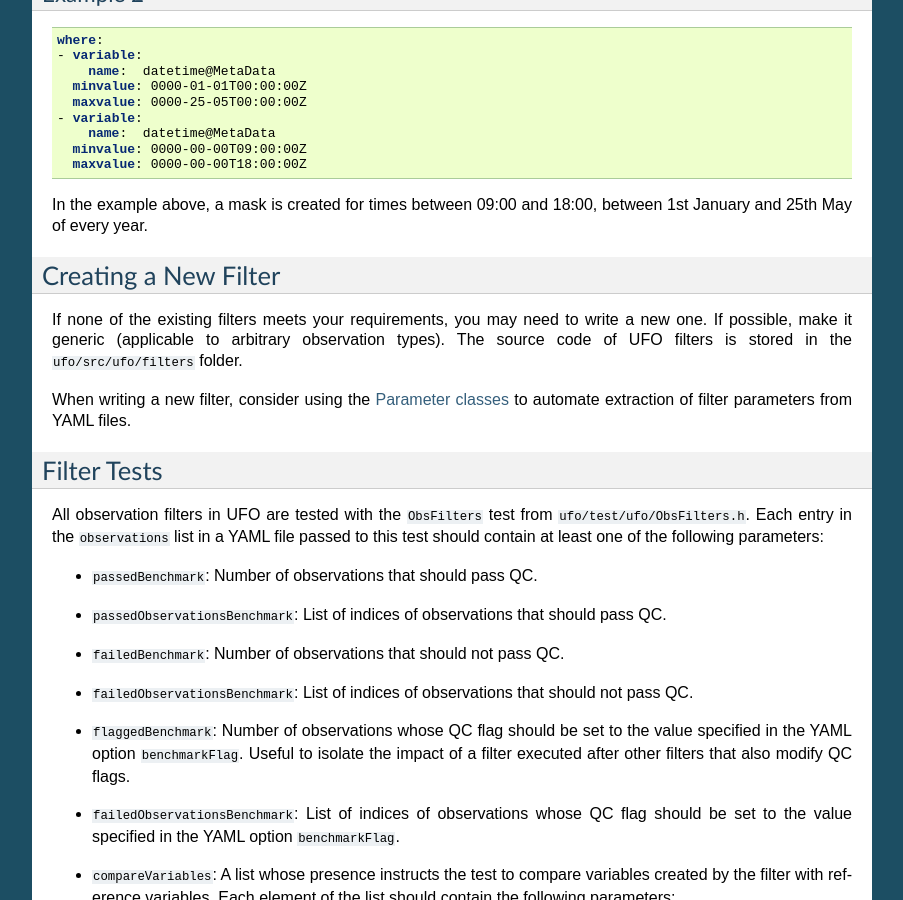
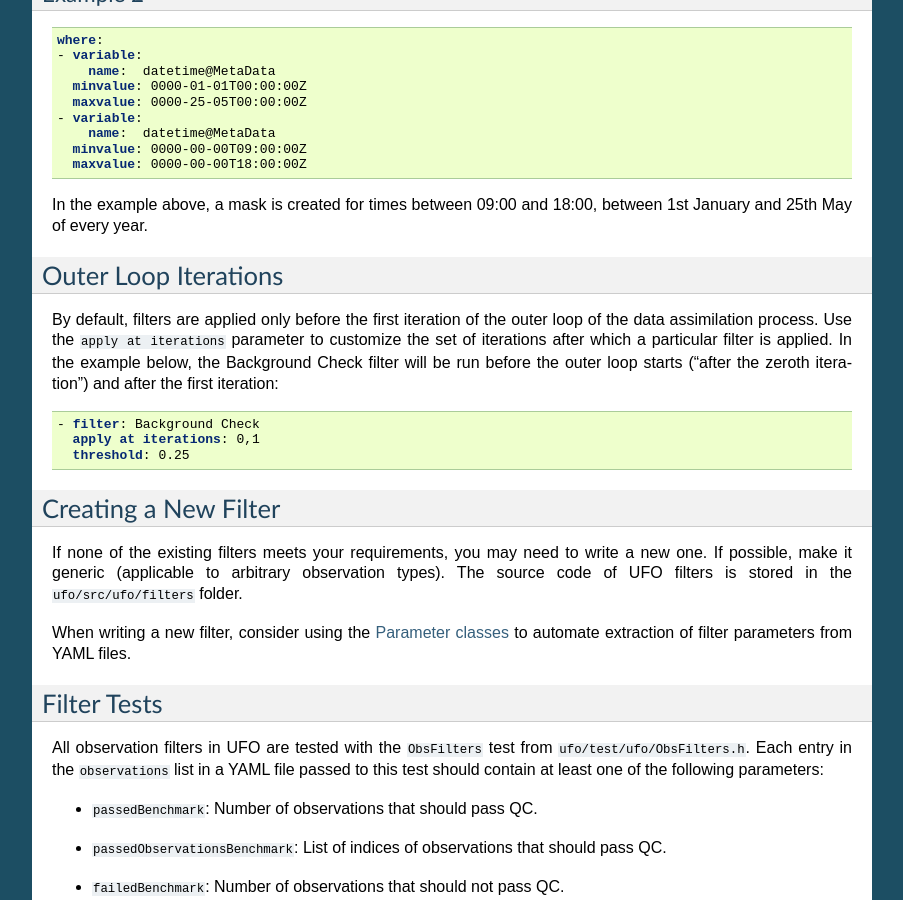
Before and after one commit to JCSDA/jedi-docs, a Sphinx documentation site: the page built from docs/jedi-components/ufo/qcfilters.rst, in a window 1280 px wide and 900 px high, scrolled down 20258 px. Shown: the whole window, without its empty margins (198-1101 px from the left). Built offline with Sphinx 7.4.7, drawn with Linux system fonts in a browser that asks for light colours.

Commit message:
Added a note on the "apply at iterations" parameter.

```diff
--- a/docs/jedi-components/ufo/qcfilters.rst
+++ b/docs/jedi-components/ufo/qcfilters.rst
@@ -1145,6 +1145,17 @@ Example 2
 
 In the example above, a mask is created for times between 09:00 and 18:00, between 1st January and 25th May of every year.
 
+Outer Loop Iterations
+---------------------
+
+By default, filters are applied only before the first iteration of the outer loop of the data assimilation process. Use the :code:`apply at iterations` parameter to customize the set of iterations after which a particular filter is applied. In the example below, the Background Check filter will be run before the outer loop starts ("after the zeroth iteration") and after the first iteration:
+
+.. code:: yaml
+
+   - filter: Background Check
+     apply at iterations: 0,1
+     threshold: 0.25
+
 Creating a New Filter
 ---------------------
 
```
